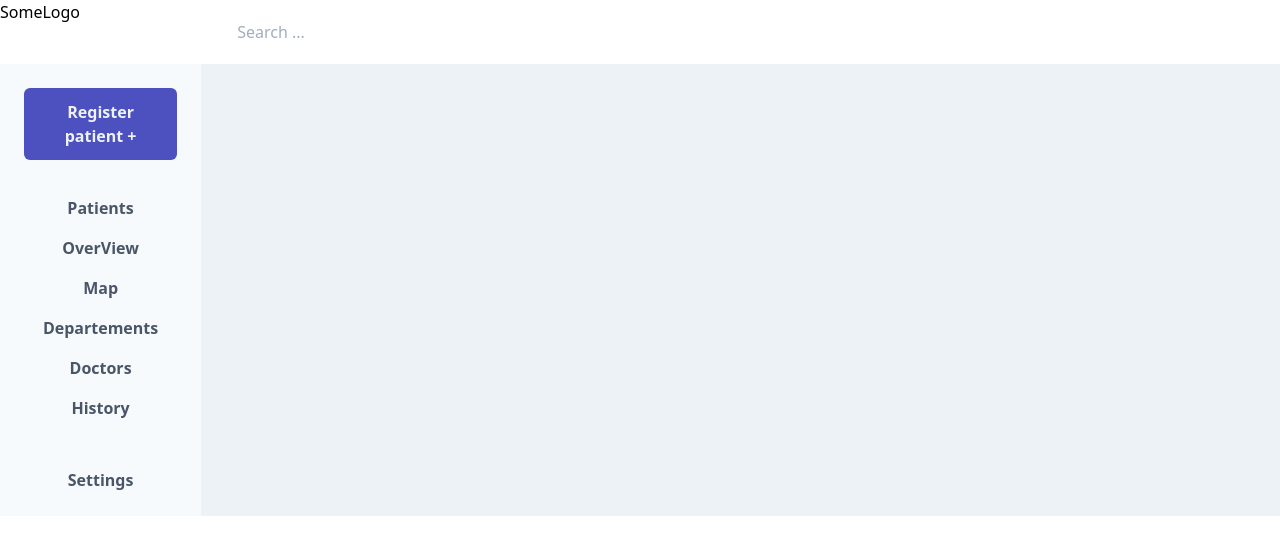
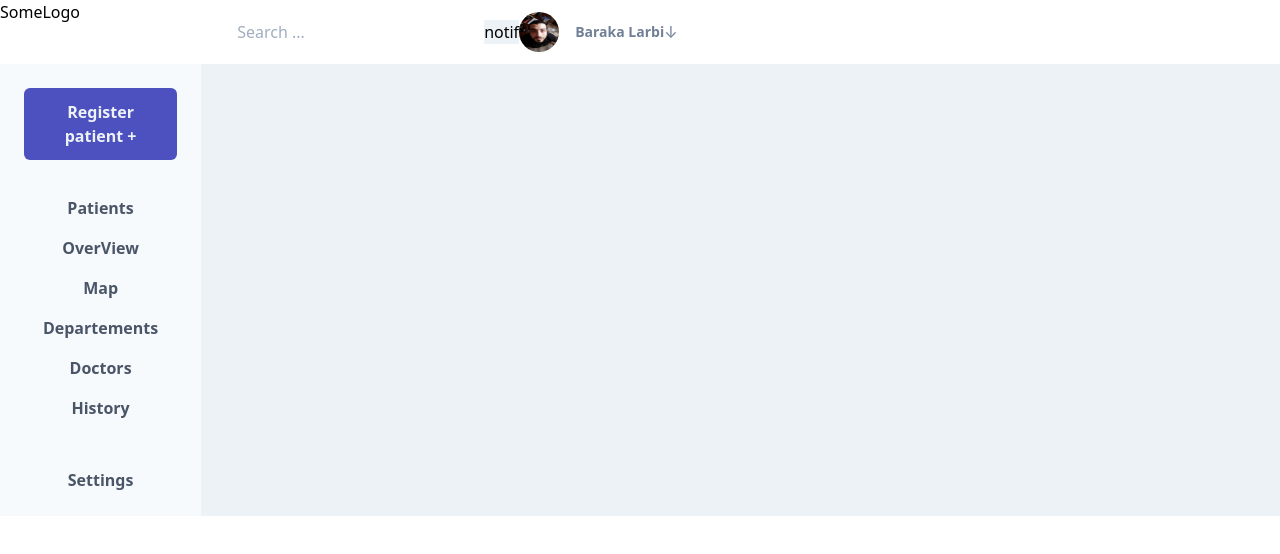
Before and after one commit to larbibaraka/health-app-dashboard, a React (Create React App) app: page / in a window 1280 px wide. Shown: the top 554 px of the page. Built offline with nearby package versions, Linux system fonts and the light colour scheme.

Commit message:
adding basic profile elements

```diff
--- a/src/container/App.js
+++ b/src/container/App.js
@@ -1,16 +1,42 @@
 import React from "react";
 import "../assets/App.css";
-import { SideBar } from './../components/SideBar';
+import { SideBar } from "./../components/SideBar";
+import profileImage from "../assets/images/profile.jpg";
 
 function App() {
   return (
     <div className="flex bg-gray-200">
-        <SideBar/>
-        <div className="flex flex-row bg-white h-16 w-full ">
-          <div className="search ">
-             <input className="w-full ml-5 p-4 h-16 text-gray-700  focus:outline-none focus:bg-gray-100" placeholder="Search ..." type="text"/>
+      <SideBar />
+      <div className="flex bg-white h-16 w-full ">
+        <div className="search">
+          <input
+            className="w-full ml-5 p-4 h-16 text-gray-700  focus:outline-none focus:bg-gray-100"
+            placeholder="Search ..."
+            type="text"
+          />
+        </div>
+        <div className="profile flex items-center">
+          <div className="notification bg-gray-200">
+            <button>notif</button>
+          </div>
+
+          <div className="profile-image flex items-center">
+            <img
+              className="w-10 h-10 rounded-full mr-4"
+              src={profileImage}
+              alt=""
+            />
+            <div className="text-sm">
+              <p className="text-gray-600 leading-none font-semibold">
+                Baraka Larbi
+              </p>
+            </div>
+          </div>
+          <div className="profile-settings-dropdown">
+            <button className="text-gray-600 focus:outline-none">&darr;</button>
           </div>
         </div>
+      </div>
     </div>
   );
 }
```
Also changed, not shown: src/assets/images/profile.jpg (added).
